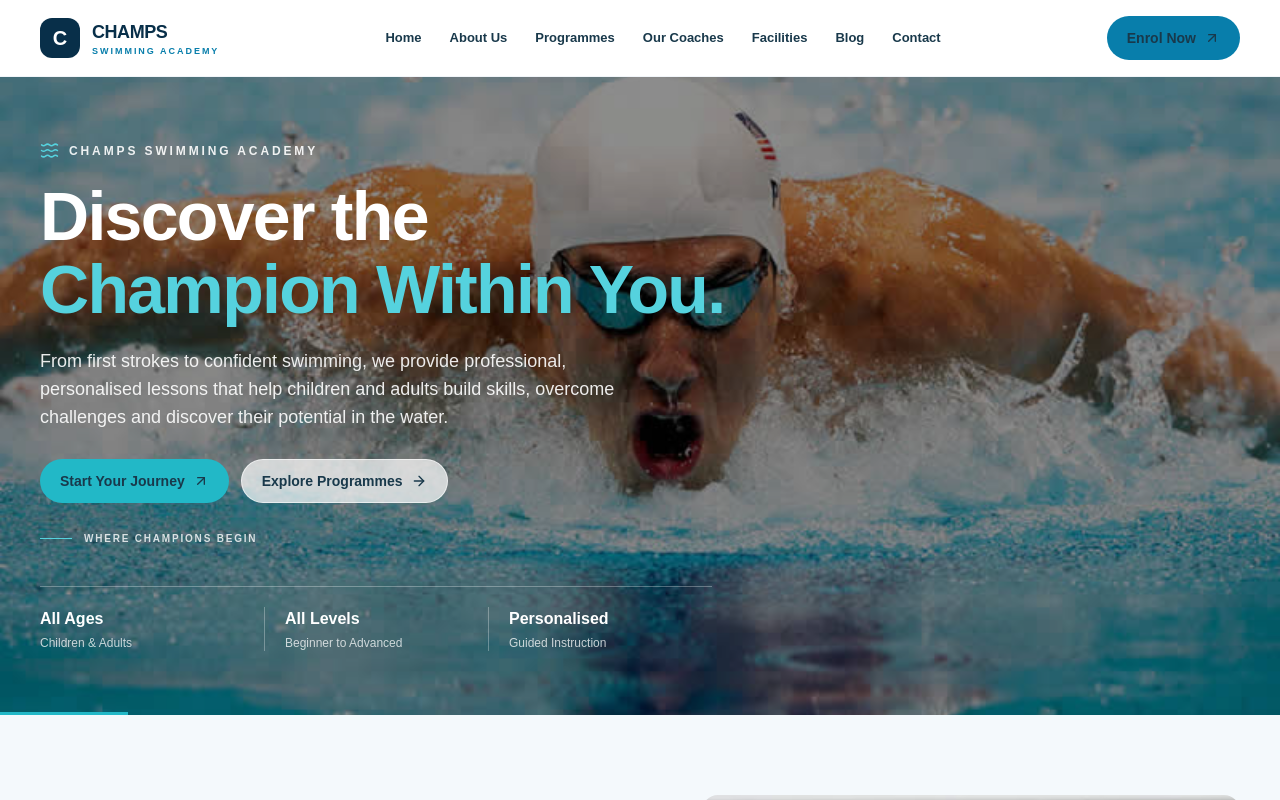
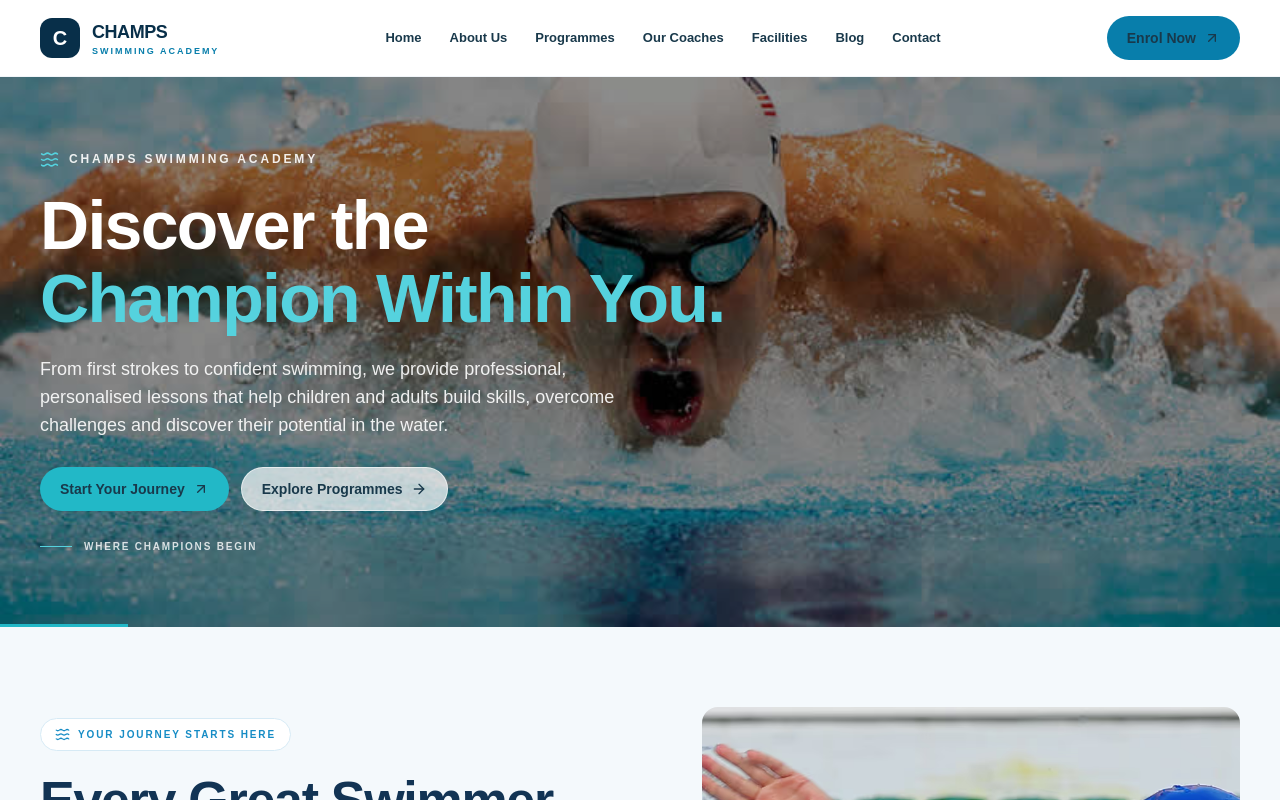
Before and after one commit to Seifuddin/champsswimmingacademy, a Next.js app: page / in a window 1280 px wide. Shown: the top 800 px of the page. Built offline with nearby package versions, Linux system fonts and the light colour scheme.

Commit message:
removed hero supporting info

```diff
--- a/components/home/HeroSection.tsx
+++ b/components/home/HeroSection.tsx
@@ -96,7 +96,7 @@ export default function HeroSection() {
         </div>
 
         {/* Supporting Information */}
-        <div className="mt-8 grid max-w-2xl grid-cols-3 border-t border-white/30 pt-4 sm:mt-10 sm:pt-5">
+        <div className="hidden mt-8grid max-w-2xl grid-cols-3 border-t border-white/30 pt-4 sm:mt-10 sm:pt-5">
 
           <div className="pr-2">
             <p className="text-sm font-extrabold text-white sm:text-base">
```
